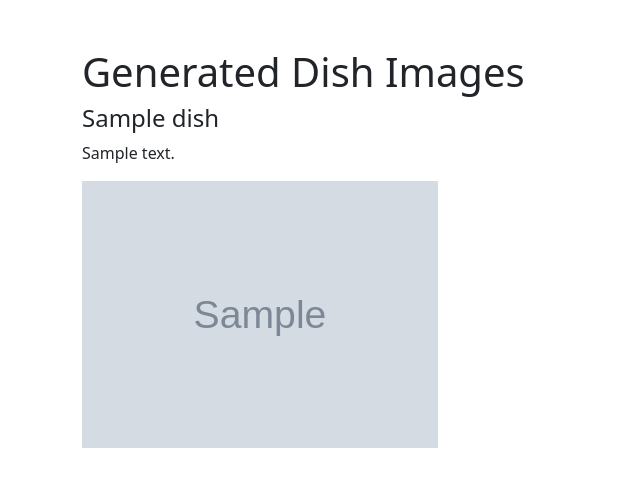
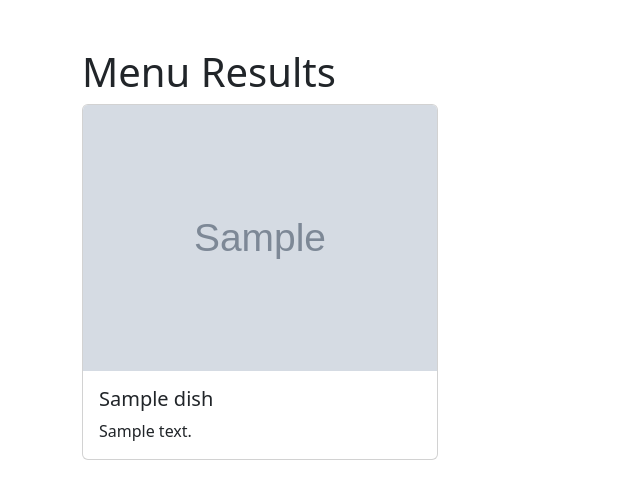
Before and after one commit to sachnaror/images_from_text_menu, a Django app: template app1/templates/app1/menu_result.html in a window 1280 px wide. Shown: the top 499 px of the page, without its empty margins (0-640 px from the left). Run offline with Django 4.2, Linux system fonts and the light colour scheme; the template is opened without the code that fills it: most values are stand-ins (such as "Sample title", 1, 10 or a date in 2020); grey boxes marked "Sample" are stand-in pictures.

Commit message:
Learning daily, striving for mastery

```diff
--- a/app1/templates/app1/menu_result.html
+++ b/app1/templates/app1/menu_result.html
@@ -1,13 +1,42 @@
-{% extends 'base.html' %}
+{% extends 'app1/base.html' %}
+
 {% block content %}
-<h1>Generated Dish Images</h1>
+<h1>Menu Results</h1>
+
+
+<div id="loading" style="display:none;">Generating images, please wait...</div>
+<div id="menu-results" style="display:none;">
+    <!-- Menu results will be shown here -->
+</div>
+
+
+
 <div class="row">
-    {% for dish in menu.dishes.all %}
-        <div class="col-md-4">
-            <h4>{{ dish.name }}</h4>
-            <p>{{ dish.description }}</p>
-            <img src="{{ dish.generated_image.url }}" class="img-fluid" />
+    {% for dish in dishes %}
+    <div class="col-md-4">
+        <div class="card mb-3">
+            <img src="{{ dish.image_url }}" class="card-img-top" alt="{{ dish.name }}">
+            <div class="card-body">
+                <h5 class="card-title">{{ dish.name }}</h5>
+                <p class="card-text">{{ dish.description }}</p>
+            </div>
         </div>
+    </div>
     {% endfor %}
 </div>
 {% endblock %}
+
+
+
+<script>
+    // Show loading while waiting for results
+    document.getElementById('loading').style.display = 'block';
+    document.getElementById('menu-results').style.display = 'none';
+
+    // Hide loading and show results once they are ready
+    // This would be done dynamically in your view or after Ajax response
+    setTimeout(() => {
+        document.getElementById('loading').style.display = 'none';
+        document.getElementById('menu-results').style.display = 'block';
+    }, 5000);  // Adjust timing as per real delay
+</script>
```
Also changed, not shown: app1/views.py (+10 -5 lines).
